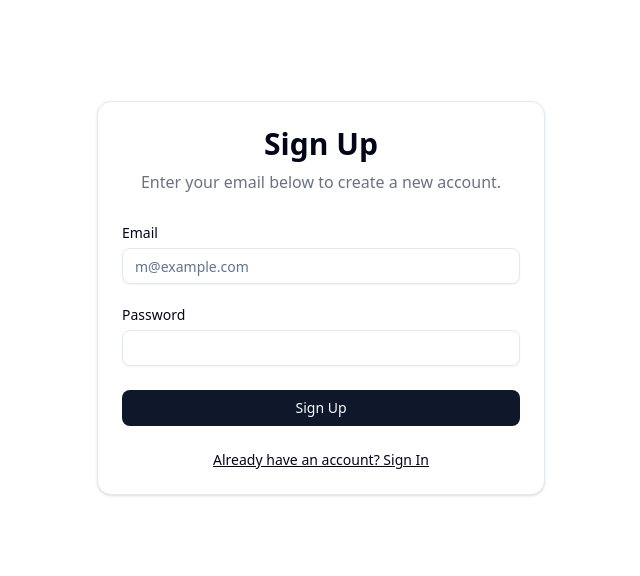
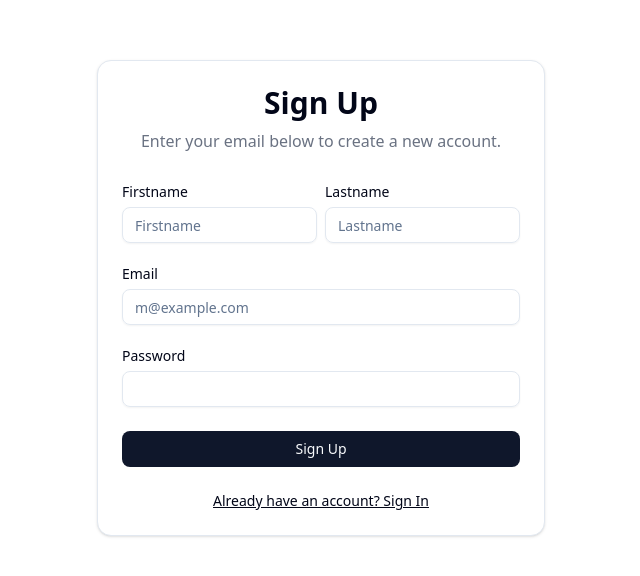
Before and after one commit to blacknaml/To-Do-Next, a Next.js app: page /signup in a window 1280 px wide. Shown: the part 102-678 px from the top of the page, without its empty margins (319-959 px from the left). Built offline with nearby package versions, Linux system fonts and the light colour scheme; no server answers.

Commit message:
add first / lastname on the signup

```diff
--- a/app/setting/page.tsx
+++ b/app/setting/page.tsx
@@ -4,6 +4,7 @@ import Link from "next/link";
 import { createClient } from "@/utils/supabase/server";
 import { save } from "@/actions/profile/actions";
 import { SubmitButton } from "@/components/ui/submitbutton";
+import { Suspense } from "react";
 
 interface SettingPageProps {
   searchParams: {
@@ -34,6 +35,7 @@ export default async function SettingPage(props: SettingPageProps) {
         Account Setting
       </h2>
       <Separator />
+      <Suspense fallback={<div>Loading...</div>}>
         <form action={save}>
           <div className="space-y-12">
             <div className="border-b border-gray-900/10 pb-4">
@@ -112,6 +114,7 @@ export default async function SettingPage(props: SettingPageProps) {
             <SubmitButton text="Save" />
           </div>
         </form>
+      </Suspense>
     </Main>
   );
 }
--- a/app/signup/page.tsx
+++ b/app/signup/page.tsx
@@ -42,6 +42,28 @@ export default async function SignUpPage(props: SignUpPageProps) {
         </CardHeader>
         <CardContent>
           <form className="space-y-6" action={signup}>
+            <div className="flex flex-row space-x-2">
+              <div className="space-y-2">
+                <Label htmlFor="firstname">Firstname</Label>
+                <Input
+                  id="firstname"
+                  name="firstname"
+                  placeholder="Firstname"
+                  required
+                  type="test"
+                />
+              </div>
+              <div className="space-y-2">
+                <Label htmlFor="lastname">Lastname</Label>
+                <Input
+                  id="lastname"
+                  name="lastname"
+                  placeholder="Lastname"
+                  required
+                  type="test"
+                />
+              </div>
+            </div>
             <div className="space-y-2">
               <Label htmlFor="email">Email</Label>
               <Input
```
Lines whose indentation alone changed are shown as unchanged.
